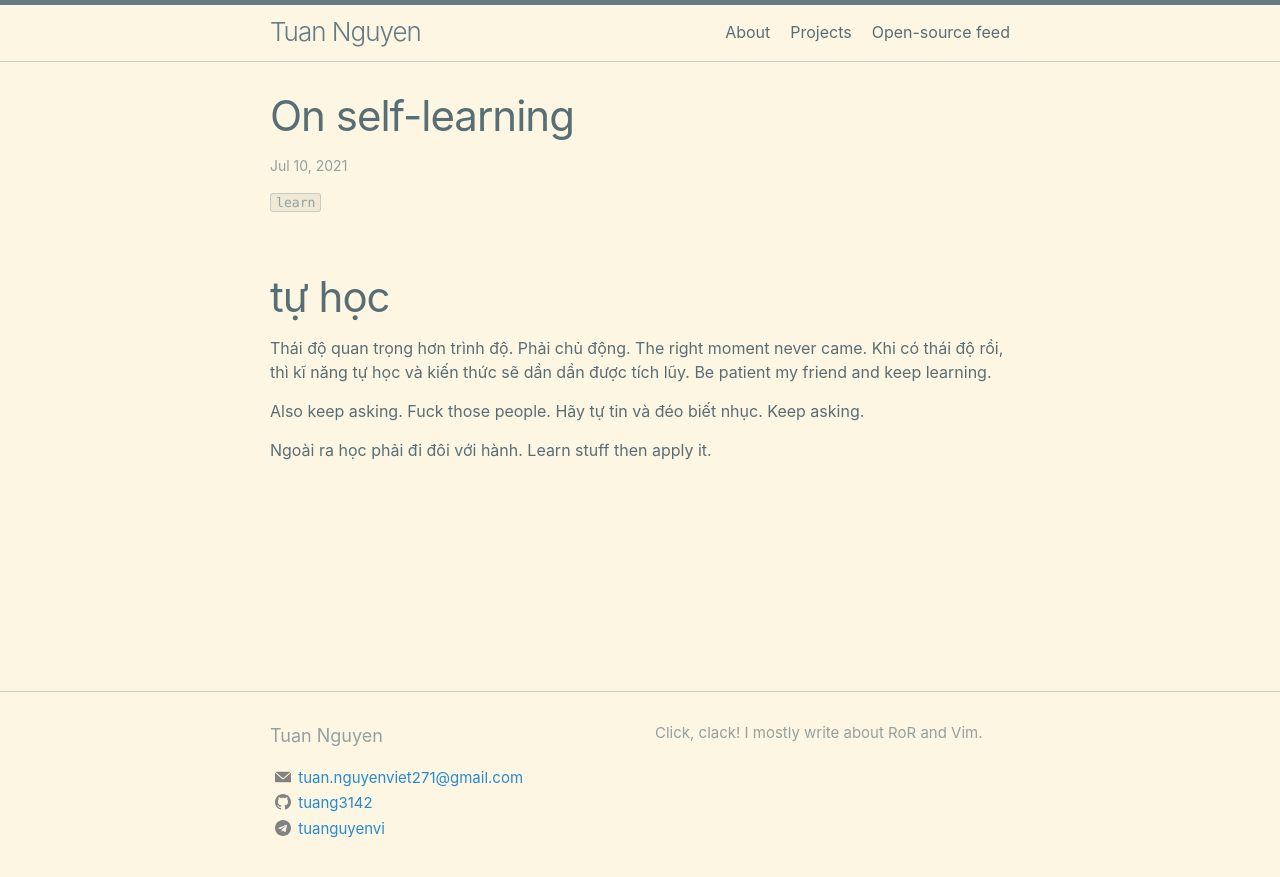
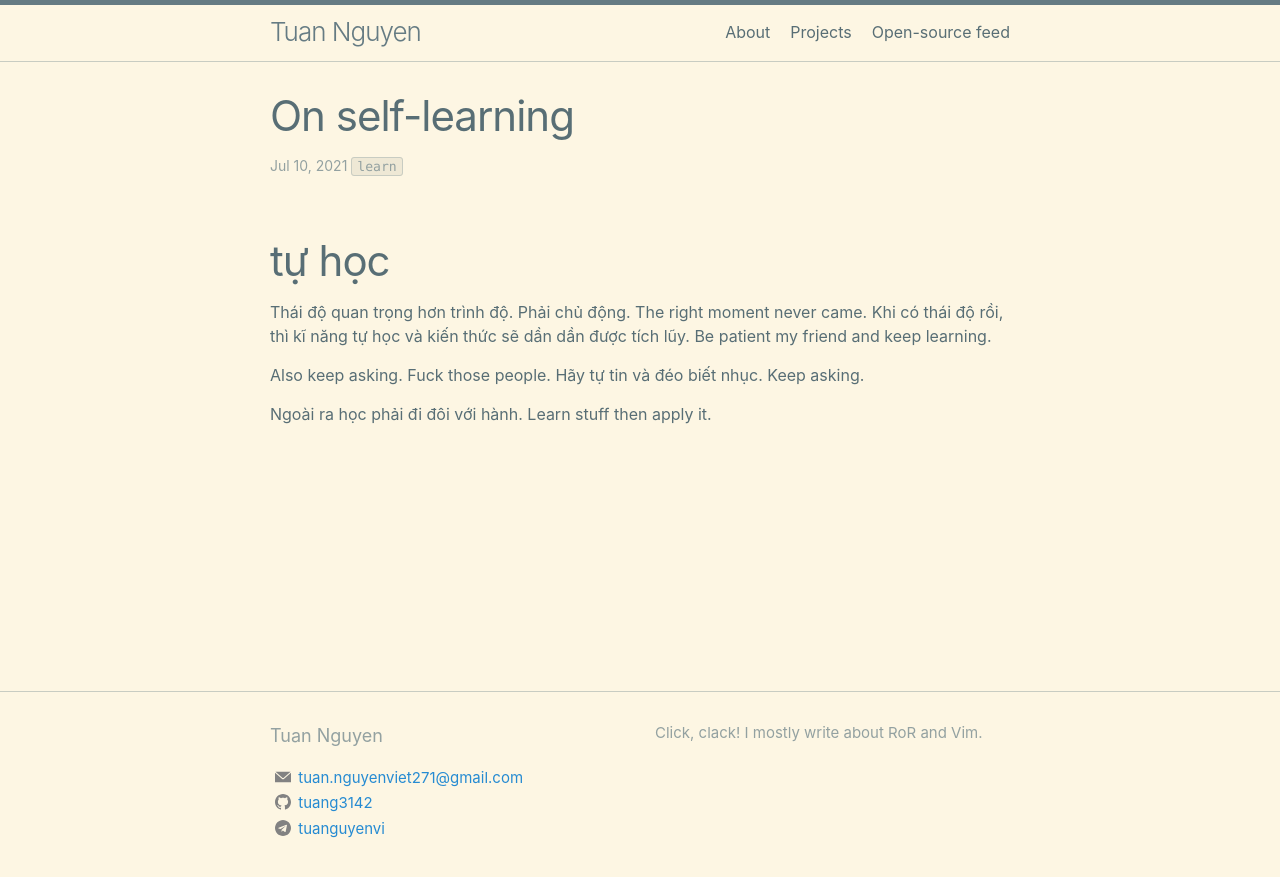
Before and after one commit to tuang3142/me, a Jekyll site: the page built from _posts/2021-07-10-tu hoc.md, in a window 1280 px wide. Shown: the top 877 px of the page. Built offline with Jekyll 4.4.1, drawn with Linux system fonts in a browser that asks for light colours.

Commit message:
Refine tag

```diff
--- a/Gemfile
+++ b/Gemfile
@@ -10,7 +10,6 @@ source "https://rubygems.org"
 gem "jekyll", "~> 4.2.0"
 # This is the default theme for new Jekyll sites. You may change this to anything you like.
 gem "minima", "~> 2.5"
-gem 'jekyll-tagging'
 
 # If you want to use GitHub Pages, remove the "gem "jekyll"" above and
 # uncomment the line below. To upgrade, run `bundle update github-pages`.
--- a/_config.yml
+++ b/_config.yml
@@ -36,8 +36,3 @@ minima:
 plugins:
  - jekyll-feed
  - jekyll-seo-tag
-
-# tag
-tag_page_layout: tag_page
-tag_page_dir: tag
-tag_permalink_style: pretty
--- a/_layouts/home.html
+++ b/_layouts/home.html
@@ -26,6 +26,7 @@ layout: default
       {%- for post in posts -%}
       <li>
         <span class="post-meta">{{ post.date | date: date_format }}</span>
+        <span class="post-meta">{% for tag in post.tags %} <code>{{ tag }}</code> {% endfor %}</span>
         <h3>
           <a class="post-link" href="{{ post.url | relative_url }}">
             {{ post.title | escape }}
--- a/_layouts/post.html
+++ b/_layouts/post.html
@@ -23,14 +23,11 @@ layout: default
             <span class="p-author h-card" itemprop="name">{{ author }}</span></span>
             {%- if forloop.last == false %}, {% endif -%}
         {% endfor %}
-      {%- endif -%}</p>
-      {%- if page.tags.size > 0 -%}
-        <div class="post-meta">
-          <p>{% for tag in page.tags %}
-            <code>{{tag}}</code>
-          {% endfor %}</p>
-        </div>
       {%- endif -%}
+        {% for tag in page.tags %}
+          <code>{{tag}}</code>
+        {% endfor %}
+      </p>
   </header>
 
   <div class="post-content e-content" itemprop="articleBody">
--- a/_plugins/ext.rb
+++ /dev/null
@@ -1 +0,0 @@
-require 'jekyll/tagging'
```
Also changed, not shown: _layouts/tag_page.html (deleted, +0 -14 lines).
